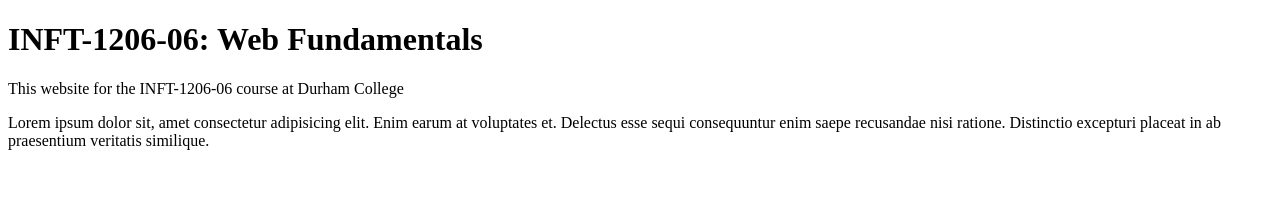
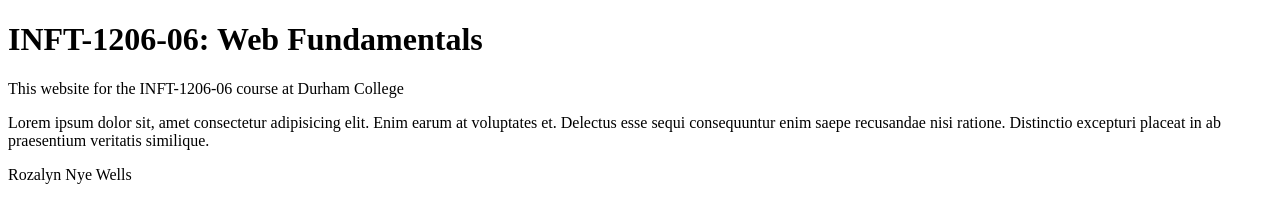
Before and after one commit to nyebeewells/INFT-1206-06, a plain HTML site: page index.html in a window 1280 px wide. Drawn offline with Linux system fonts and the light colour scheme.

Commit message:
index.html v1.001
added my name

```diff
--- a/index.html
+++ b/index.html
@@ -9,5 +9,6 @@
     <h1>INFT-1206-06: Web Fundamentals</h1>
     <p>This website for the INFT-1206-06 course at Durham College</p>
     <p>Lorem ipsum dolor sit, amet consectetur adipisicing elit. Enim earum at voluptates et. Delectus esse sequi consequuntur enim saepe recusandae nisi ratione. Distinctio excepturi placeat in ab praesentium veritatis similique.</p>
+    <p>Rozalyn Nye Wells</p>
 </body>
 </html>
```
